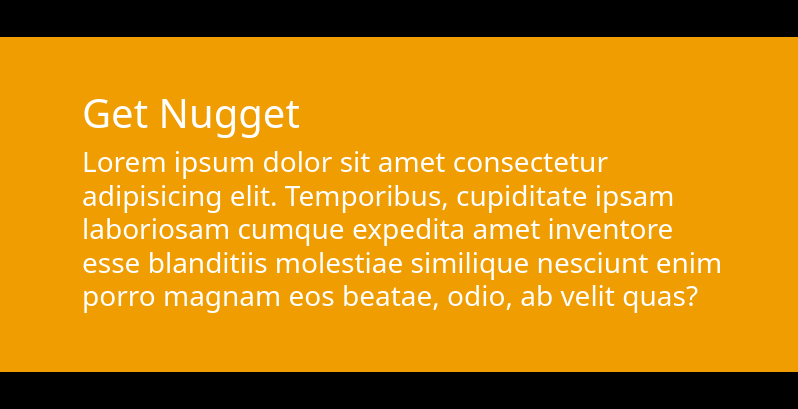
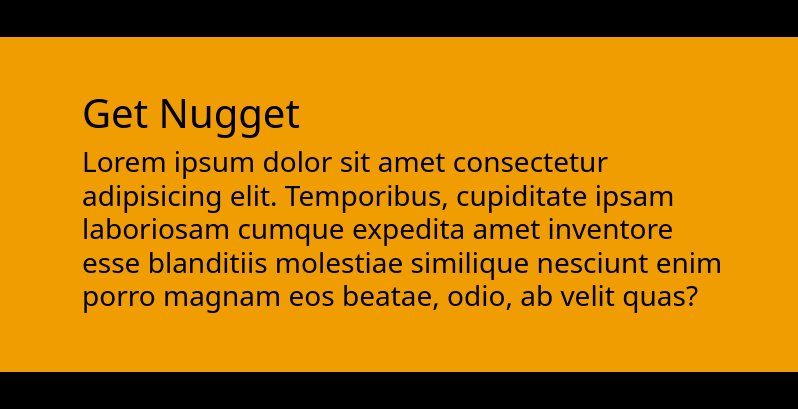
Before and after one commit to IAmTheKong/Nugget, a plain HTML site: page Nugget/index.html in a window 1280 px wide. Shown: the part 766-1175 px from the top of the page, 0-798 px from the left. Drawn offline with nearby package versions, Linux system fonts and the light colour scheme.

Commit message:
Update index.html

```diff
--- a/Nugget/index.html
+++ b/Nugget/index.html
@@ -100,7 +100,7 @@
             </div>
           </div>
 
-          <div class= "text-white" style="background-color:  #f09d02;">
+          <div class= "text-black" style="background-color:  #f09d02;">
             <div class="container-fluid container-xl py-3">
               <div>
                 <div class="row py-4">
```
